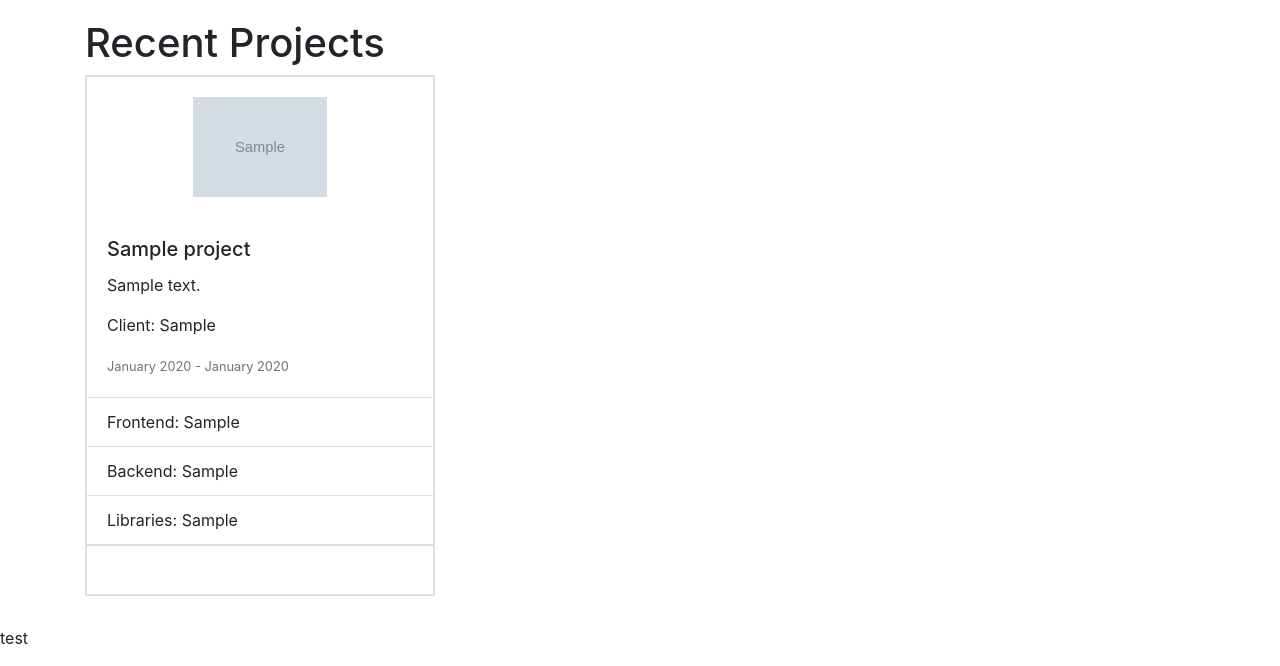
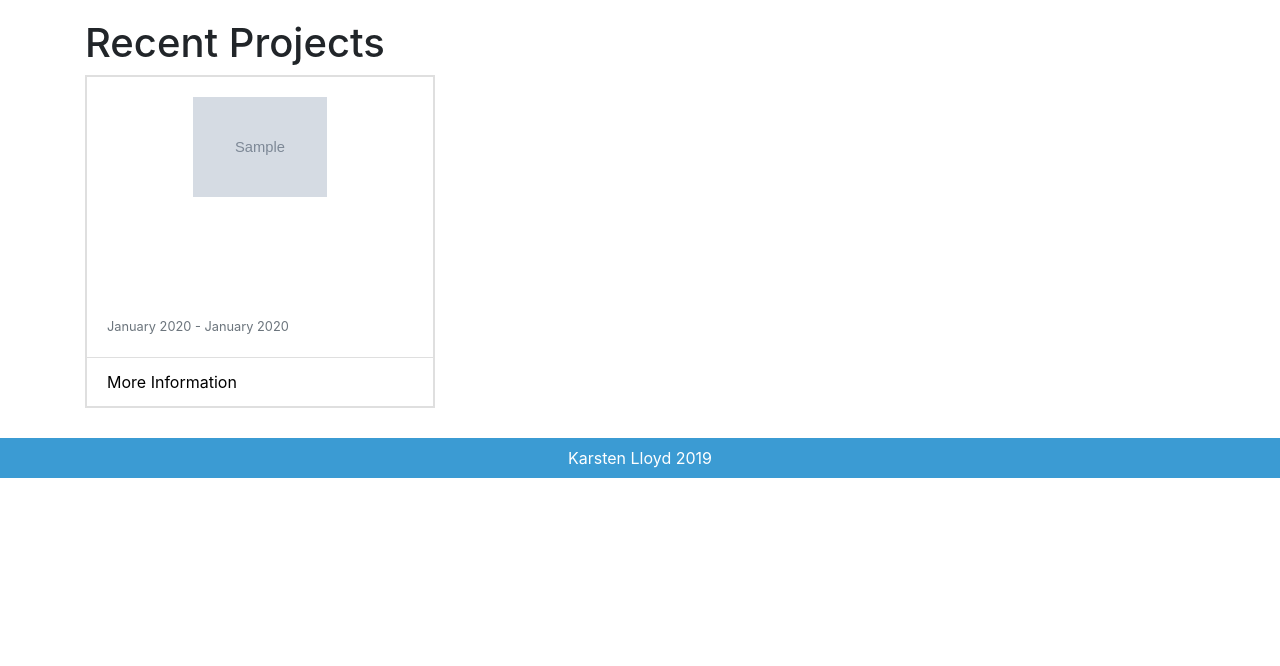
Before and after one commit to karstenabc/karsten-lloyd.dev, a PHP site: page / in a window 1280 px wide. Shown: the part 392-1058 px from the top of the page. After the commit the page ends 870 px from the top, so only its background shows below. Run offline with PHP 8.4, Linux system fonts and the light colour scheme; tables that the repository leaves empty or names only in its code hold one stand-in row (values such as "Sample post"); grey boxes marked "Sample" are stand-in pictures.

Commit message:
Changed colours of links in the cards. Added card colouring to "recent projects" seciont in home page. Cropped turner charlotte image.

```diff
--- a/css/stylesheet.css
+++ b/css/stylesheet.css
@@ -69,3 +69,6 @@ h2 {
     color: #FFF;
     text-decoration: underline;
 }
+.card-link-home {
+    color: #000;
+}
--- a/index.php
+++ b/index.php
@@ -23,31 +23,21 @@
                     if ($result = mysqli_query($db, $query)) {
                         while ($row = mysqli_fetch_array($result)) {
                             echo '
-                            <div class="col-4">
-                                <div class="card">
+                            <div class="col-sm-12 col-md-6 col-lg-4">
+                                <div class="card" style="border-color:#'.$row['border'].'">
                                     <div class="card-img-container">
                                         <img src="media/'.$row['img'].'" alt="'.$row['title'].'">
                                     </div>
-                                    <div class="card-body">
+                                    <div class="card-body" style="background-color:#'.$row['border'].'; color:#FFF;">
                                         <h5 class="card-title">'.$row['title'].'</h5>
                                         <p class="card-text">'.$row['description'].'</p>
-                                        <p class="card-text">Client: '.$row['client'].'</p>
                                         <p class="card-text"><small class="text-muted">'.date("F Y", strtotime(date($row['date_start']))).' - ';
                                         echo ($row['date_end'] == '') ? 'Present' : date("F Y", strtotime(date($row['date_end'])));
-                            echo        '</small></p>
+                                        echo        '</small></p>
                                     </div>
-                                    <ul class="list-group list-group-flush">
-                                        <li class="list-group-item">Frontend: '.$row['frontend'].'</li>
-                                        <li class="list-group-item">Backend: '.$row['backend'].'</li>
-                                        <li class="list-group-item">Libraries: '.$row['libraries'].'</li>
-                                    </ul>';
-                                    if ($row['link'] != '') {
-                                        echo '
-                                        <div class="card-footer bg-transparent">
-                                            <a href="'.$row['link'].'" class="card-link">View Project</a>
-                                        </div>';
-                                    }
-                                    echo '
+                                    <a><div class="card-footer" style="background-color:#FFF">
+                                        <a href="'.$row['link'].'" class="card-link card-link-home">More Information</a>
+                                    </div></a>
                                 </div>
                             </div>';
                         }
@@ -56,9 +46,7 @@
 
             </div>
         </div>
-
-
-        <p>test</p>
+        <?php include('footer.php'); ?>
 
     </body>
 </html>
```
Also changed, not shown: portfolio.php (+11 -6 lines), media/projects/turnercharlotte.png, media/projects/web-design-site.png (added).
